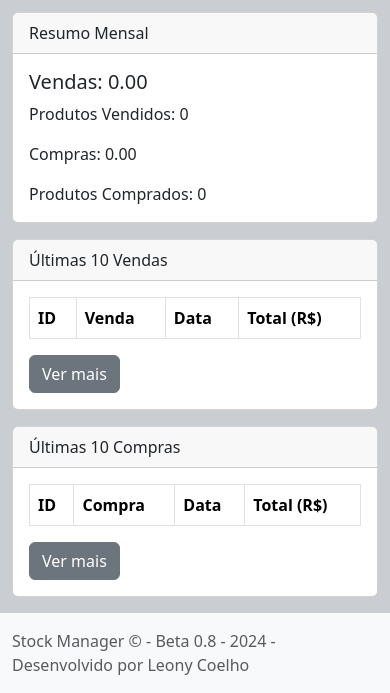
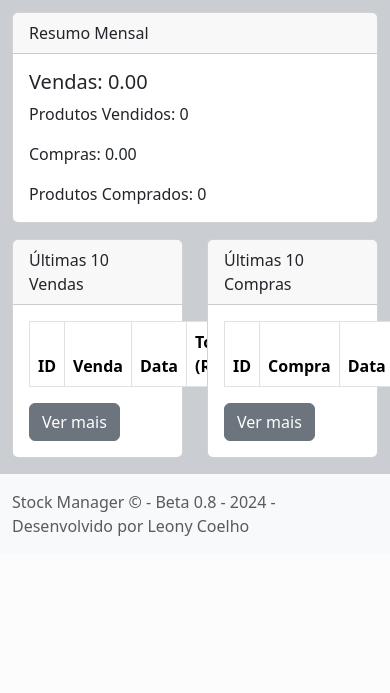
Before and after one commit to LeonyCoelho/stock_manager, a Django app: template stock_manager/app_stock_manager/templates/pages/home.html in a window 390 px wide; the page is wider, and only the part inside the window is pictured. Shown: the part 1274-1967 px from the top of that part. After the commit the page ends 1810 px from the top of that part, so only its background shows below. Run offline with Django 3.2, Linux system fonts and the light colour scheme; the template is opened without the code that fills it, so the values that code supplies are empty; some web fonts are replaced.

Commit message:
update_id_on_all_lists

```diff
--- a/stock_manager/app_stock_manager/templates/pages/home.html
+++ b/stock_manager/app_stock_manager/templates/pages/home.html
@@ -155,10 +155,11 @@
 
     <!-- ==================== TABELAS DE ULTIMAS MOVIMENTACOES =================== -->
 
+    <div class="card-deck">
         <div class="row">
-        <!-- Últimas 10 Vendas -->
-        <div class="col-md-6">
-            <div class="card mb-3">
+            <div class="col-6 mb-3">
+
+                <div class="card">
                 <div class="card-header">Últimas 10 Vendas</div>
                 <div class="card-body">
                     <table class="table table-bordered table-striped">
@@ -177,11 +178,11 @@
                     <a class="btn btn-secondary" href="{% url 'view_sales' %}">Ver mais</a>
                 </div>
                 </div>
+
             </div>
 
-        <!-- Últimas 10 Compras -->
-        <div class="col-md-6">
-            <div class="card mb-3">
+            <div class="col-6 mb-3">
+                <div class="card">
                     <div class="card-header">Últimas 10 Compras</div>
                     <div class="card-body">
                         <table class="table table-bordered table-striped">
@@ -201,6 +202,9 @@
 
                     </div>
                 </div>
+            </div>
+
+
         </div>
     </div>
 
@@ -262,7 +266,6 @@ document.addEventListener("DOMContentLoaded", async function () {
         salesTableBody.innerHTML = (dataSale.sales || []).map((sale) => `
             <tr>
                 <td>${sale.sale_id || "N/A"}</td>
-                <td>${sale.sale_name || "N/A"}</td>
                 <td>${sale.sale_name || "N/A"}</td>
                 <td>${sale.sale_created ? new Date(sale.sale_created).toLocaleString('pt-BR', { dateStyle: 'short', timeStyle: 'short' }) : "N/A"}</td>
                 <td>R$ ${Number(sale.full_price || 0).toFixed(2)}</td>
--- a/stock_manager/app_stock_manager/templates/pages/list_purchases.html
+++ b/stock_manager/app_stock_manager/templates/pages/list_purchases.html
@@ -117,6 +117,7 @@
         const productList = purchase.products
             .map(product => `
                 <li class="list-group-item d-flex justify-content-between align-items-center">
+                    ${product.product_id} -
                     ${product.product_name}
                     <span>Quantidade: ${product.quantity} | Unitário: R$${product.price.toFixed(2)} | Total: R$${product.total_price.toFixed(2)}</span>
                 </li>
--- a/stock_manager/app_stock_manager/templates/pages/list_sales.html
+++ b/stock_manager/app_stock_manager/templates/pages/list_sales.html
@@ -119,6 +119,7 @@
         const productList = sale.products
             .map(product => `
                 <li class="list-group-item d-flex justify-content-between align-items-center">
+                    ${product.product_id} -
                     ${product.product_name}
                     <span>Quantidade: ${product.quantity} | Unitário: R$${product.price.toFixed(2)} | Total: R$${product.total_price.toFixed(2)}</span>
                 </li>
```
Lines whose indentation alone changed are shown as unchanged.
